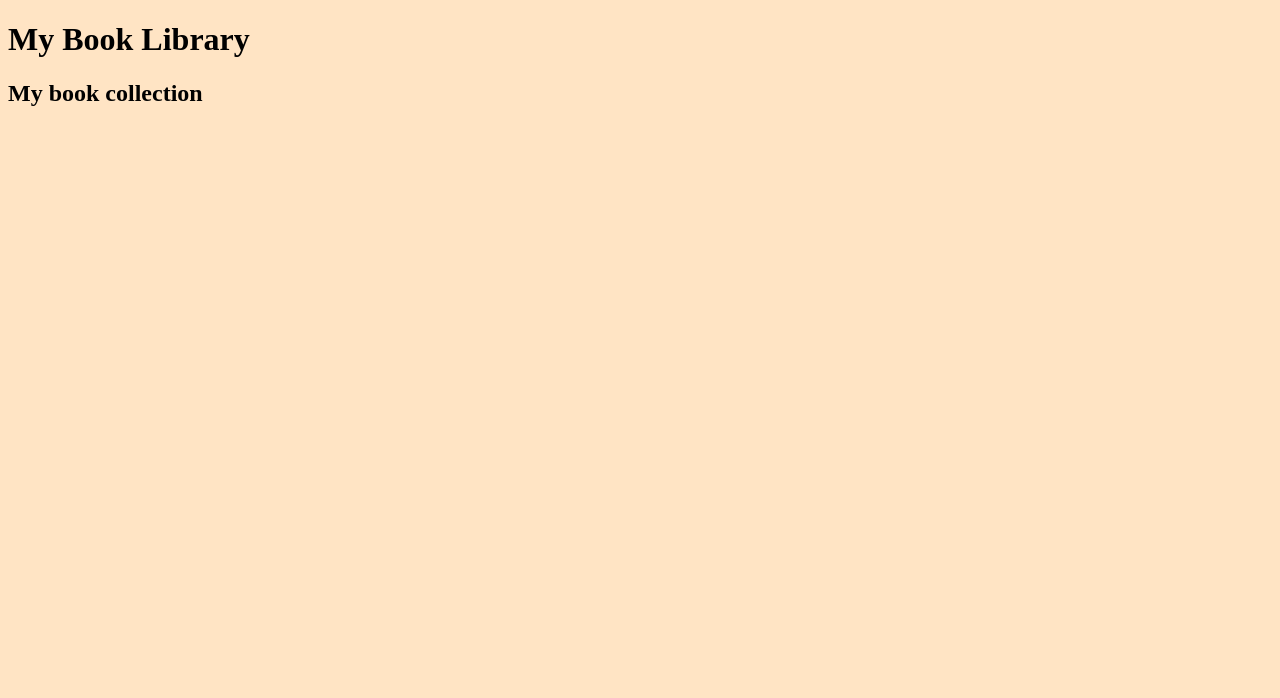
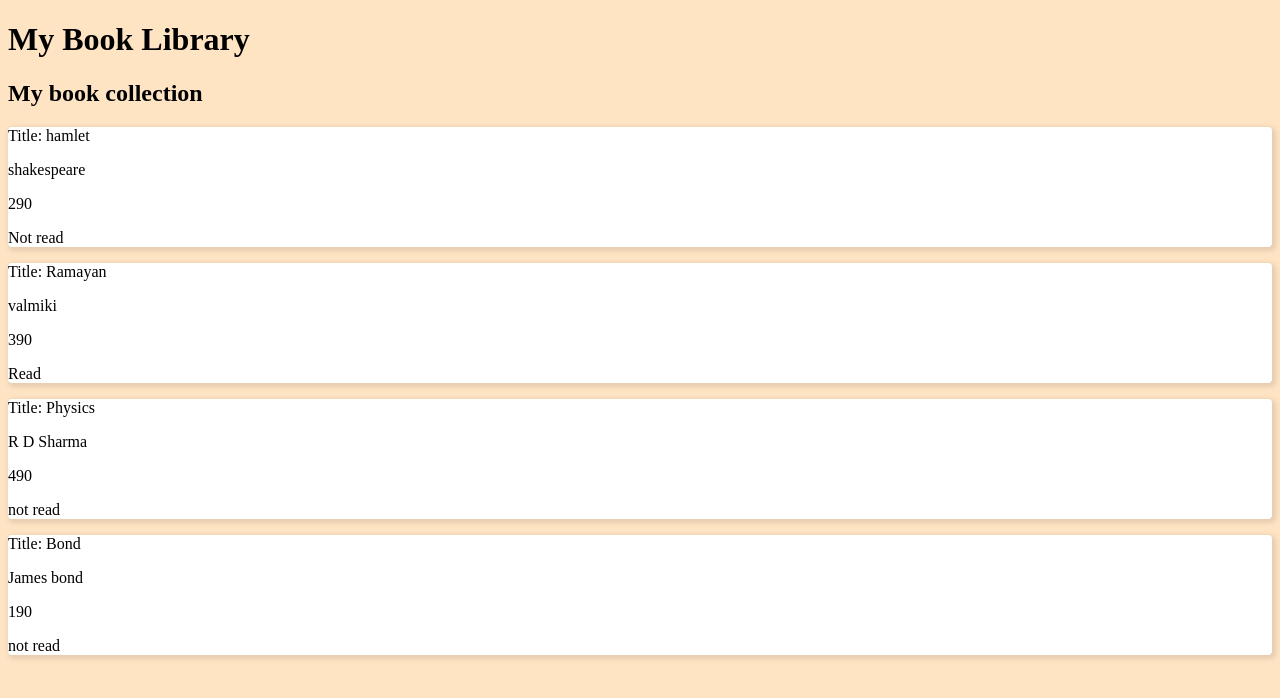
Before and after one commit to Prasadadate08/library-TOP, a plain HTML site: page index.html in a window 1280 px wide. Drawn offline with Linux system fonts and the light colour scheme.

Commit message:
Add a function to show library books to page
Created a function which loops over the object.

Create div, para and span elements and append them
to page.

```diff
--- a/index.html
+++ b/index.html
@@ -12,6 +12,9 @@
         <h1>My Book Library</h1>
 
         <h2>My book collection</h2>
+        <div class="books list">
+
+        </div>
     </div>
 </body>
 </html>
--- a/myjs.js
+++ b/myjs.js
@@ -1,6 +1,3 @@
-// console.log('Hello world')
-
-
 const myLibrary = [];
 
 function Book (title, author, pages, read) {
@@ -25,21 +22,56 @@ function addBookToLibrary(title, author, pages, read) {
 }
 
 
-// const book1 = new Book("Hamlet","Shakespeare",290,"not read")
-
-// console.log(book1)
-
-// console.log(book1.info())
-
-console.log(myLibrary)
-
 addBookToLibrary("hamlet","shakespeare",290,'Not read')
-console.log(myLibrary)
+// console.log(myLibrary)
 
 addBookToLibrary("Ramayan","valmiki",390,'Read')
 
 addBookToLibrary('Physics','R D Sharma',490,'not read')
 
-for(let index in myLibrary){
-    console.log(index,myLibrary[index])
+
+let container = document.querySelector('.container')
+let booklist = document.querySelector('.books.list')
+
+
+function addBookToPage() {
+    let id, title, author, pages, status;
+    booklist.textContent=''
+
+    for(let book of myLibrary){
+        ({id,title,author,pages, read:status} = book);
+        // console.log(id,title,author,pages,status)
+
+        let card = document.createElement('div')
+        card.classList.add('card')
+        booklist.appendChild(card)
+
+        let para = document.createElement('p');
+        let span = document.createElement('span')
+        let span2 = document.createElement('span')
+        span.textContent = 'Title: '
+        span2.textContent = title
+        card.appendChild(para)
+        para.appendChild(span)
+        para.appendChild(span2)
+
+        let para2 = document.createElement('p');
+        para2.textContent=author
+        card.appendChild(para2)
+
+        let para3 = document.createElement('p');
+        para3.textContent=pages
+        card.appendChild(para3)
+
+        let para4 = document.createElement('p');
+        para4.textContent=status
+        card.appendChild(para4)
+    }
 }
+
+addBookToPage()
+
+addBookToLibrary('Bond','James bond', 190,'not read')
+// console.log(myLibrary)
+
+addBookToPage()
--- a/style.css
+++ b/style.css
@@ -1,3 +1,11 @@
 body {
     background-color: bisque;
 }
+
+.card{
+    background-color: white;
+    border-radius: 4px;
+    box-shadow: 2px 2px 5px 2px rgba(0, 0, 0, 0.1);
+    /* display: flex;
+    gap: 20px; */
+}
```
